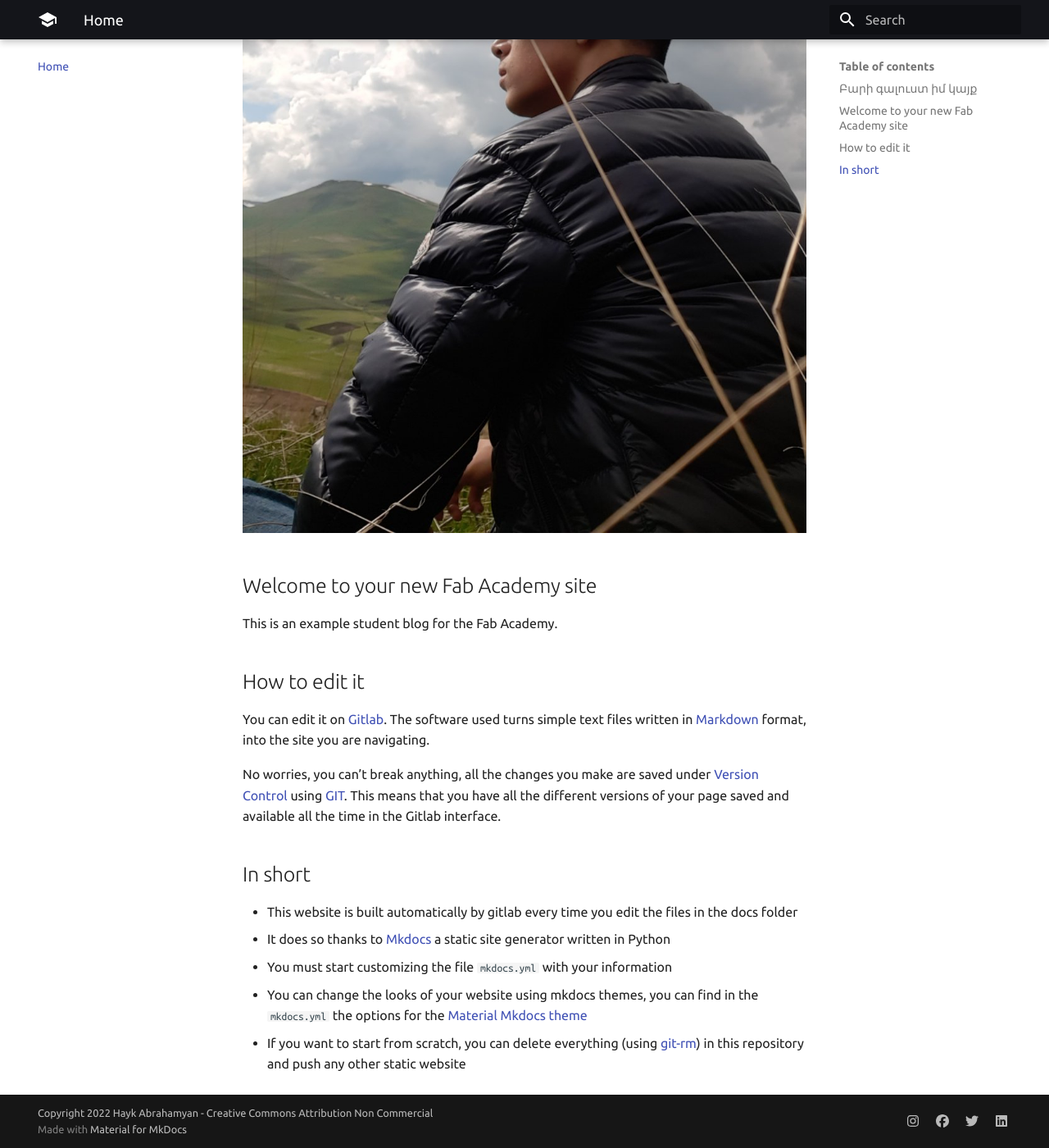
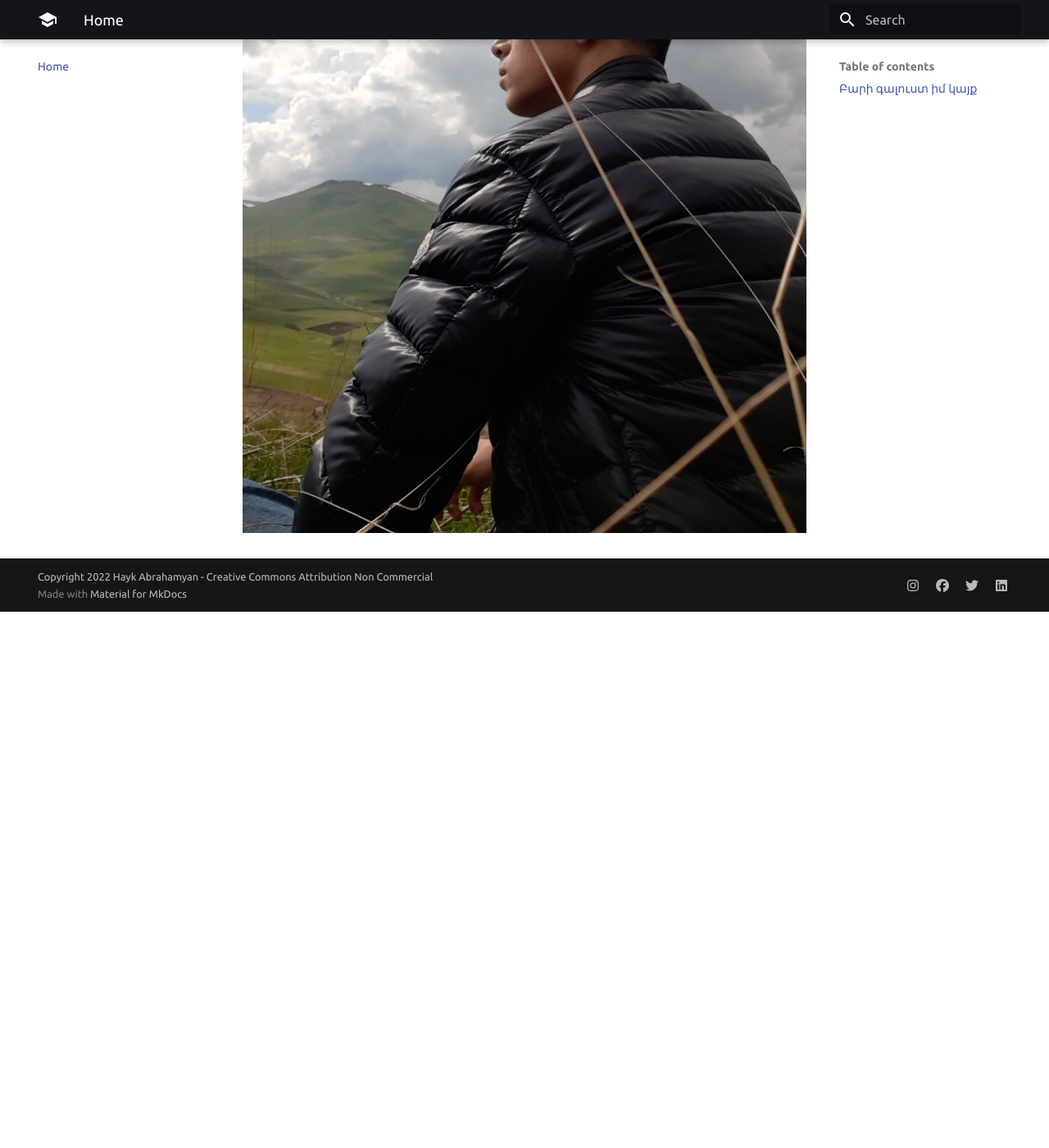
Before and after one commit to haykabrahamyan966-lab/Hayk_Abrahamyan, an MkDocs documentation site: the page built from docs/index.md, in a window 1280 px wide and 1400 px high, scrolled down 852 px. Shown: the whole window at 82% size. Built offline with MkDocs 1.6.1 and Material for MkDocs 9.7.7, drawn with Linux system fonts in a browser that asks for light colours; after the commit the page ends 1598 px from its top, so only the background shows below that.

Commit message:
Updated text and added new image

```diff
--- a/docs/index.md
+++ b/docs/index.md
@@ -3,22 +3,3 @@
 ## Բարի գալուստ իմ կայք
 
 ![](images/231.jpg)
-
-## Welcome to your new Fab Academy site
-
-This is an example student blog for the Fab Academy.
-
-## How to edit it
-
-You can edit it on [Gitlab](http://gitlab.fabcloud.org). The software used turns simple text files
-written in [Markdown](https://en.wikipedia.org/wiki/Markdown) format, into the site you are navigating.
-
-No worries, you can't break anything, all the changes you make are saved under [Version Control](https://en.wikipedia.org/wiki/Version_control) using [GIT](https://git-scm.com/book/en/v2/Getting-Started-About-Version-Control). This means that you have all the different versions of your page saved and available all the time in the Gitlab interface.
-
-## In short
-
-- This website is built automatically by gitlab every time you edit the files in the docs folder
-- It does so thanks to [Mkdocs](https://mkdocs.org) a static site generator written in Python
-- You must start customizing the file `mkdocs.yml` with your information
-- You can change the looks of your website using mkdocs themes, you can find in the `mkdocs.yml` the options for the [Material Mkdocs theme](https://squidfunk.github.io/mkdocs-material/)
-- If you want to start from scratch, you can delete everything (using [git-rm](https://git-scm.com/docs/git-rm)) in this repository and push any other static website
```
Also changed, not shown: docs/about/index.md (+6 -5 lines), docs/images/images (1).jpg (added), docs/images/images.jpg (added).
